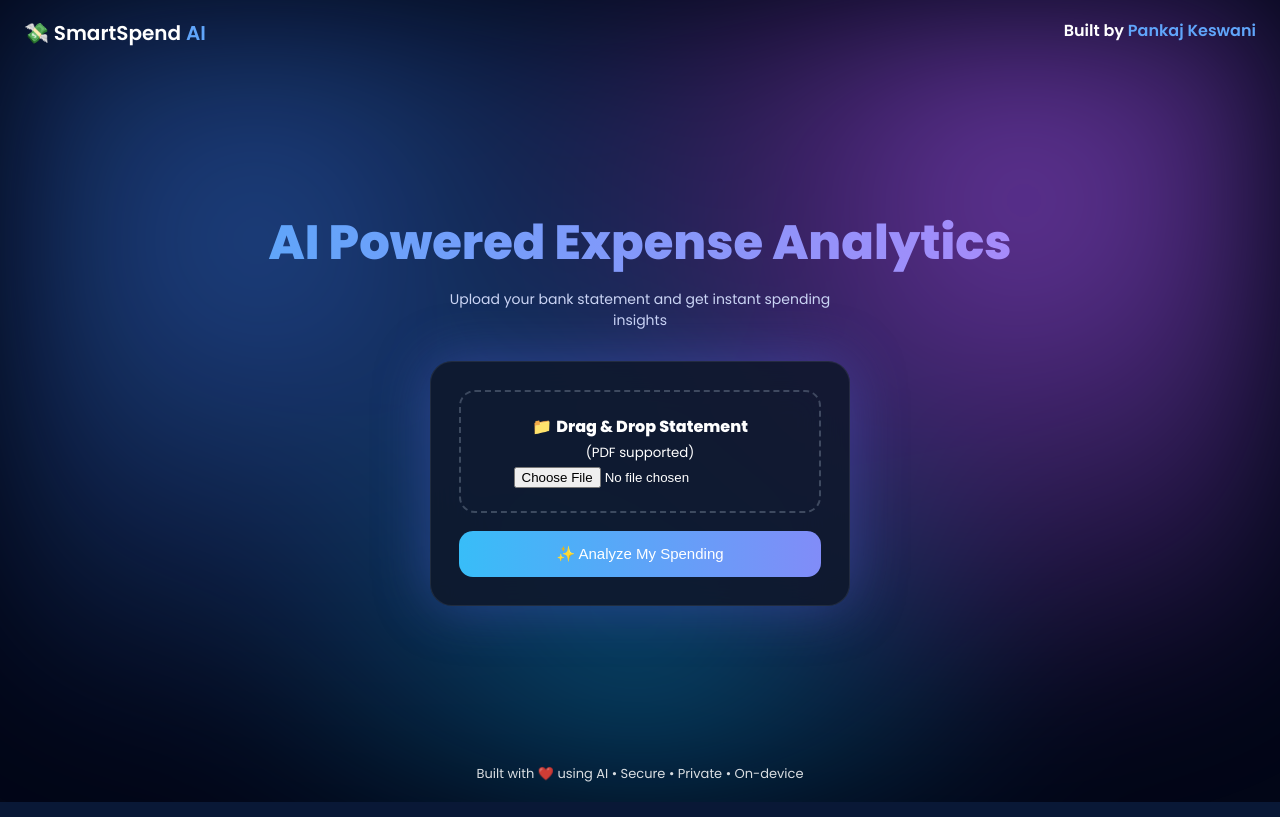
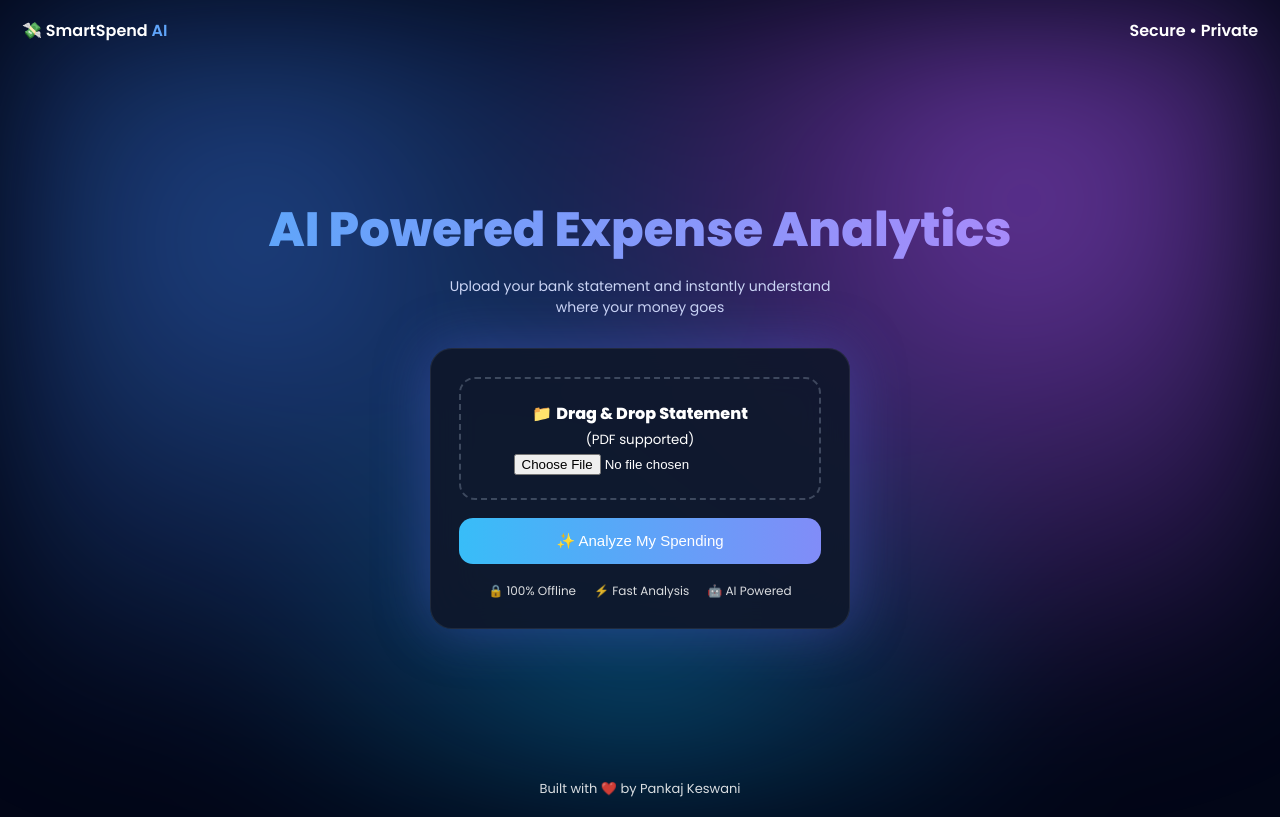
Before and after one commit to Pankaj-keswani/SmartSpendAI, a Flask app: page / in a window 1280 px wide. Run offline with Flask 3, Linux system fonts and the light colour scheme.

Commit message:
Update index.html

```diff
--- a/templates/index.html
+++ b/templates/index.html
@@ -14,7 +14,6 @@ body{
  background:#020617;
  color:white;
  min-height:100vh;
- overflow-x:hidden;
 }
 
 /* Background */
@@ -32,15 +31,13 @@ body{
 nav{
  display:flex;
  justify-content:space-between;
- padding:18px 24px;
+ padding:18px 22px;
  font-weight:600;
 }
-.logo{font-size:20px}
-.tag{color:#60a5fa}
 
 /* Hero */
 .hero{
- min-height:calc(100vh - 120px);
+ min-height:calc(100vh - 100px);
  display:flex;
  flex-direction:column;
  justify-content:center;
@@ -69,13 +66,13 @@ nav{
  margin-top:30px;
  padding:28px;
  border-radius:22px;
- background:rgba(15,23,42,.85);
- backdrop-filter:blur(24px);
+ background:rgba(15,23,42,.9);
+ backdrop-filter:blur(22px);
  border:1px solid rgba(255,255,255,.08);
  box-shadow:0 0 55px rgba(99,102,241,.35);
 }
 
-/* Drop Zone */
+/* Drop */
 .drop{
  border:2px dashed rgba(148,163,184,.35);
  padding:22px;
@@ -87,7 +84,7 @@ nav{
  background:rgba(59,130,246,.08);
 }
 
-/* File Info */
+/* File info */
 .file-info{
  margin-top:10px;
  font-size:13px;
@@ -128,6 +125,16 @@ button:disabled{opacity:.6}
  transition:.4s;
 }
 
+/* Trust strip */
+.trust{
+ display:flex;
+ gap:18px;
+ justify-content:center;
+ margin-top:18px;
+ font-size:12px;
+ opacity:.85;
+}
+
 /* Footer */
 footer{
  text-align:center;
@@ -143,13 +150,13 @@ footer{
 <div class="bg"></div>
 
 <nav>
- <div class="logo">💸 SmartSpend <span class="tag">AI</span></div>
- <div>Built by <span class="tag">Pankaj Keswani</span></div>
+ <div>💸 SmartSpend <span style="color:#60a5fa">AI</span></div>
+ <div>Secure • Private</div>
 </nav>
 
 <div class="hero">
  <h1>AI Powered Expense Analytics</h1>
- <p>Upload your bank statement and get instant spending insights</p>
+ <p>Upload your bank statement and instantly understand where your money goes</p>
 
  <div class="card">
   <form id="uploadForm" action="/analyze" method="POST" enctype="multipart/form-data">
@@ -168,30 +175,33 @@ footer{
    </div>
 
   </form>
+
+  <div class="trust">
+   <div>🔒 100% Offline</div>
+   <div>⚡ Fast Analysis</div>
+   <div>🤖 AI Powered</div>
+  </div>
  </div>
 </div>
 
 <footer>
- Built with ❤️ using AI • Secure • Private • On-device
+ Built with ❤️ by Pankaj Keswani
 </footer>
 
 <script>
-const drop = document.getElementById("dropZone");
-const input = document.getElementById("fileInput");
-const info = document.getElementById("fileInfo");
-const btn = document.getElementById("submitBtn");
-const progress = document.getElementById("progress").firstElementChild;
+const drop=document.getElementById("dropZone");
+const input=document.getElementById("fileInput");
+const info=document.getElementById("fileInfo");
+const btn=document.getElementById("submitBtn");
+const progress=document.getElementById("progress").firstElementChild;
 
-drop.addEventListener("dragover",e=>{
- e.preventDefault(); drop.classList.add("drag");
-});
+drop.addEventListener("dragover",e=>{e.preventDefault();drop.classList.add("drag")});
 drop.addEventListener("dragleave",()=>drop.classList.remove("drag"));
 drop.addEventListener("drop",e=>{
- e.preventDefault(); drop.classList.remove("drag");
- input.files = e.dataTransfer.files;
+ e.preventDefault();drop.classList.remove("drag");
+ input.files=e.dataTransfer.files;
  showFile();
 });
-
 input.addEventListener("change",showFile);
 
 function showFile(){
@@ -205,10 +215,10 @@ document.getElementById("uploadForm").addEventListener("submit",()=>{
  btn.disabled=true;
  document.getElementById("progress").style.display="block";
  let p=0;
- const timer=setInterval(()=>{
-  p+=10;
+ const t=setInterval(()=>{
+  p+=8;
   progress.style.width=p+"%";
-  if(p>=90) clearInterval(timer);
+  if(p>=90) clearInterval(t);
  },300);
 });
 </script>
```
